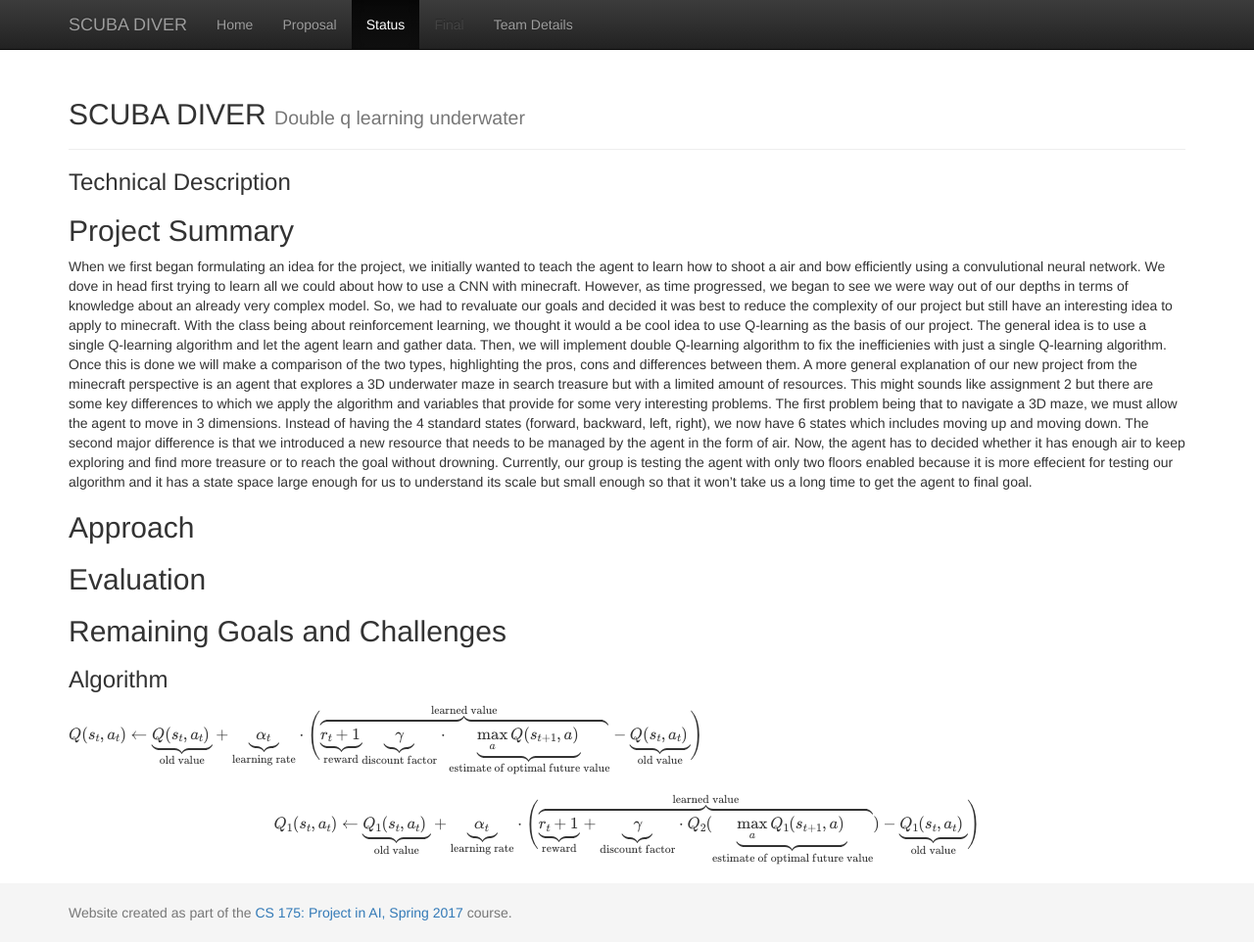
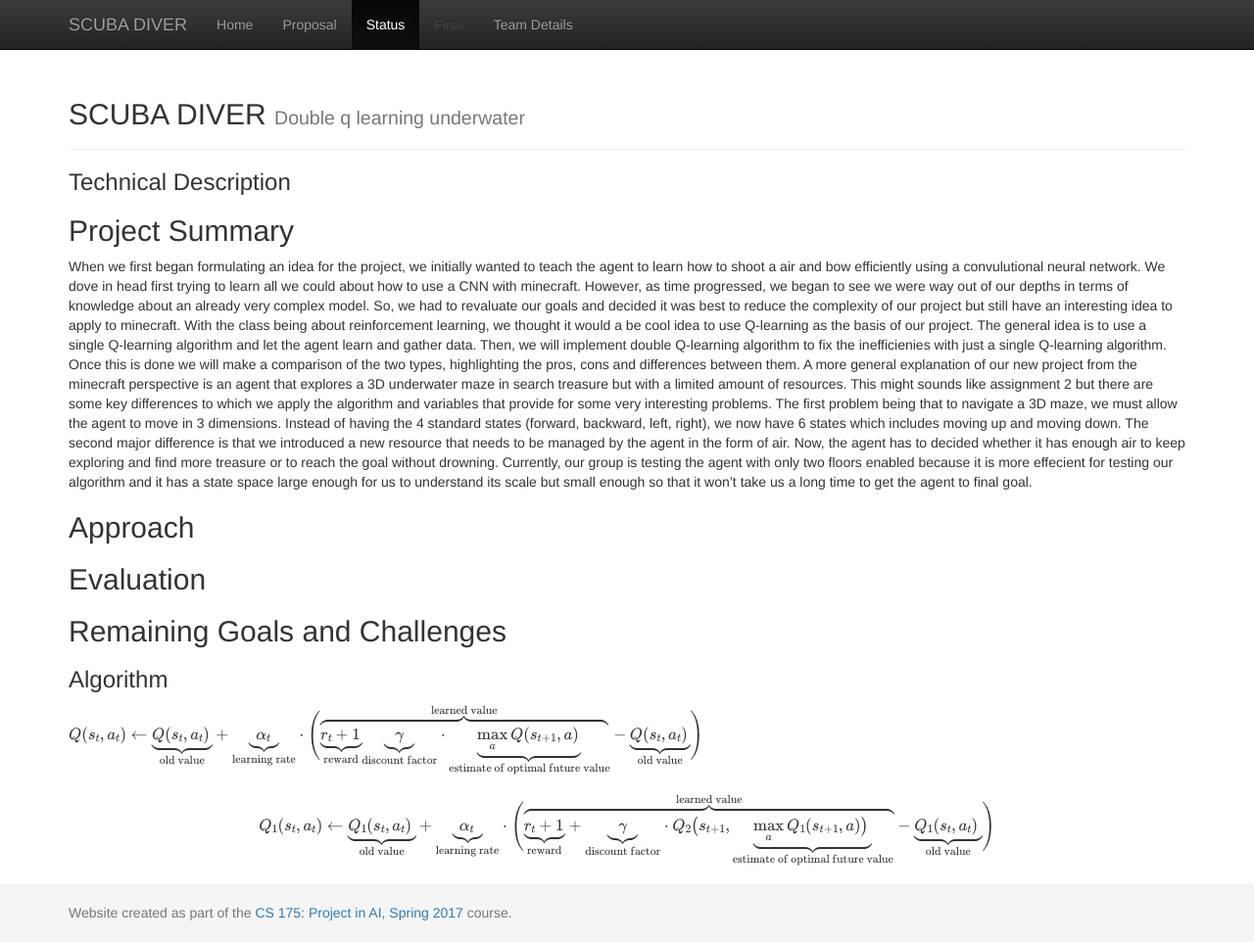
Before and after one commit to andrewdoh/scuba_diver, a Jekyll site: the page built from docs/status.md, in a window 1280 px wide and 962 px high. Shown: the whole window at 98% size. Built offline with Jekyll 4.4.1, drawn with Linux system fonts in a browser that asks for light colours; formulas are drawn with MathJax 3.

Commit message:
Update status.md

```diff
--- a/docs/status.md
+++ b/docs/status.md
@@ -13,4 +13,4 @@
 $$ Q(s_t,a_t)  \leftarrow \underbrace{Q(s_t,a_t)}_{\text{old value}} + \underbrace{\alpha_t}_{\text{learning rate}} \cdot \Bigg(\overbrace{\underbrace{r_{t} + 1}_{\text{reward}}  \underbrace{\gamma}_{\text{discount factor}} \cdot \underbrace{\max\limits_{a} Q(s_{t+1},a)}_{\text{estimate of optimal future value}}}^{\text{learned value}}   - \underbrace{Q(s_t,a_t)}_{\text{old value}}  \Bigg)$$
 
 
-$$ Q_{1}(s_t,a_t)  \leftarrow \underbrace{Q_{1}(s_t,a_t)}_{\text{old value}} + \underbrace{\alpha_t}_{\text{learning rate}} \cdot \Bigg(\overbrace{\underbrace{r_{t} + 1}_{\text{reward}} +  \underbrace{\gamma}_{\text{discount factor}} \cdot Q_{2}(\underbrace{\max\limits_{a} Q_{1}(s_{t+1},a)}_{\text{estimate of optimal future value}}}^{\text{learned value}})   - \underbrace{Q_{1}(s_t,a_t)}_{\text{old value}}  \Bigg)$$
+$$ Q_{1}(s_t,a_t)  \leftarrow \underbrace{Q_{1}(s_t,a_t)}_{\text{old value}} + \underbrace{\alpha_t}_{\text{learning rate}} \cdot \Bigg(\overbrace{\underbrace{r_{t} + 1}_{\text{reward}} +  \underbrace{\gamma}_{\text{discount factor}} \cdot Q_{2}\big(s_{t+1},\underbrace{\max\limits_{a} Q_{1}(s_{t+1},a)\big)}_{\text{estimate of optimal future value}}}^{\text{learned value}}   - \underbrace{Q_{1}(s_t,a_t)}_{\text{old value}}  \Bigg)$$
```
